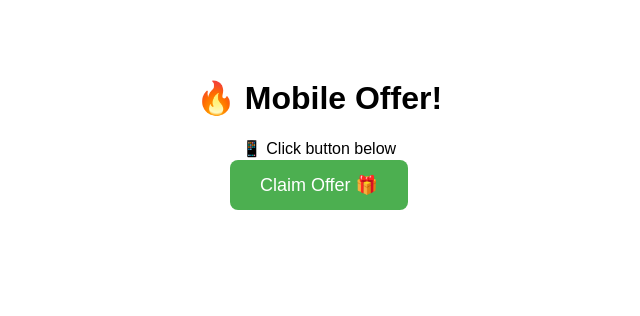
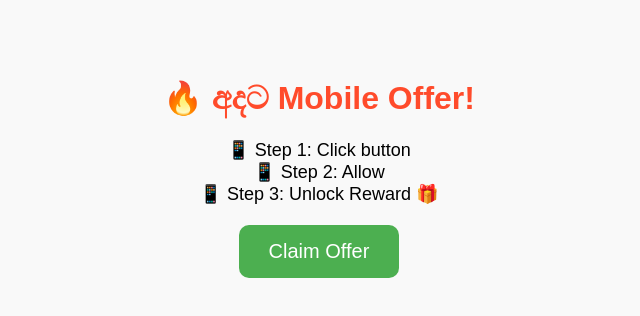
Before and after one commit to visitlanka256-sketch/earning-offers, a plain HTML site: page index.html in a window 1280 px wide. Shown: the whole page, without its empty margins (321-961 px from the left). Drawn offline with Linux system fonts and the light colour scheme.

Commit message:
Update index.html

```diff
--- a/index.html
+++ b/index.html
@@ -6,19 +6,36 @@
   <meta name="viewport" content="width=device-width, initial-scale=1.0">
   <title>Mobile Offer</title>
   <style>
-    body { font-family: Arial, sans-serif; text-align: center; padding: 50px; }
-    .btn {
-      background: #4CAF50; color: white;
-      padding: 15px 30px; text-decoration: none;
-      font-size: 18px; border-radius: 8px;
+    body { font-family: Arial, sans-serif; text-align: center; padding: 50px; background: #f9f9f9; }
+    h1 { color: #ff4b2b; }
+    p { font-size: 18px; margin: 20px 0; }
+    a.button {
+      display: inline-block;
+      background: #4CAF50;
+      color: white;
+      padding: 15px 30px;
+      text-decoration: none;
+      font-size: 20px;
+      border-radius: 10px;
+      transition: 0.3s;
     }
+    a.button:hover { background: #45a049; }
   </style>
 </head>
 <body>
-  <h1>🔥 Mobile Offer!</h1>
-  <p>📱 Click button below</p>
-  <a class="btn" href="https://www.effectivegatecpm.com/tmwrndpge9?key=4ddfcec174b4acd26e1c67c6d3a56117" target="_blank">
-    Claim Offer 🎁
+
+  <h1>🔥 අදට Mobile Offer!</h1>
+  <p>📱 Step 1: Click button<br>📱 Step 2: Allow<br>📱 Step 3: Unlock Reward 🎁</p>
+
+  <a class="button" href="https://www.effectivegatecpm.com/tmwrndpge9?key=4ddfcec174b4acd26e1c67c6d3a56117" target="_blank">
+    Claim Offer
   </a>
+
+  <div style="margin-top:30px;">
+    <!-- Adsterra / EffectiveGate Ad Embed -->
+    <script async="async" data-cfasync="false" src="https://pl28330161.effectivegatecpm.com/910f70516f6a422f29d09f26c469ced1/invoke.js"></script>
+    <div id="container-910f70516f6a422f29d09f26c469ced1"></div>
+  </div>
+
 </body>
 </html>
```
